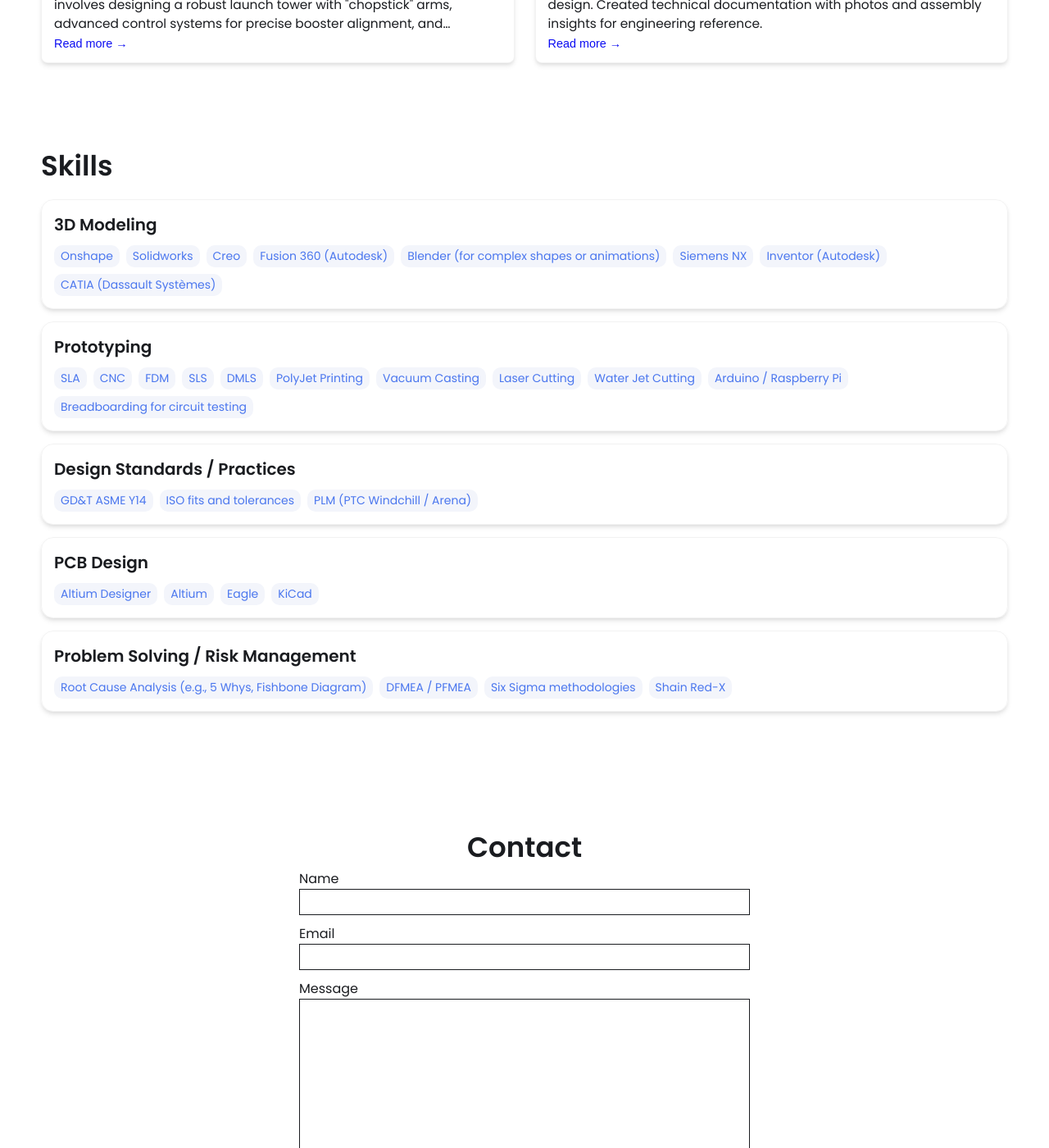
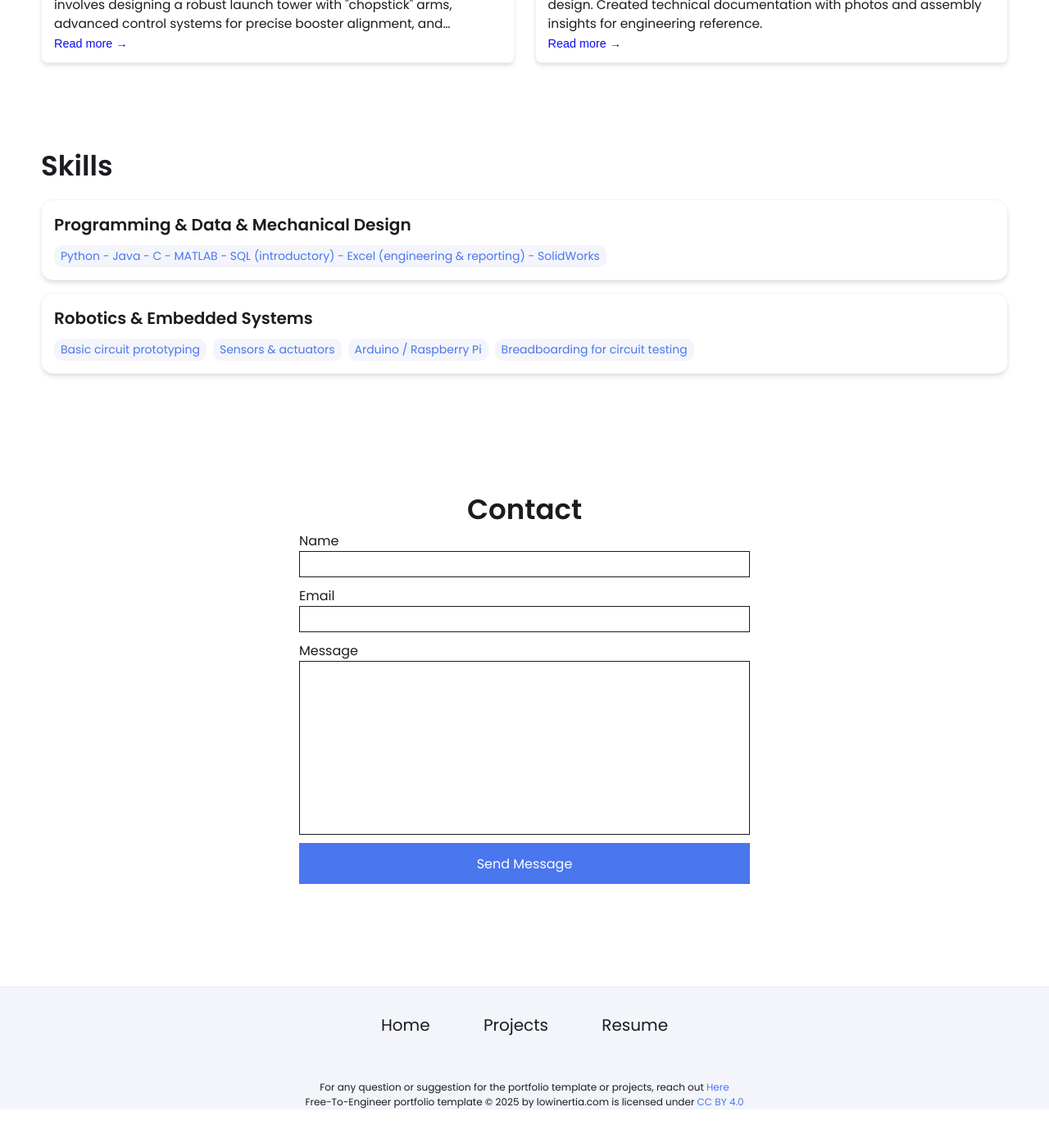
Before and after one commit to OGProjects-gif/OGProjects-gif.github.io, a Jekyll site: the page built from index.html, in a window 1280 px wide and 1400 px high, scrolled down 1449 px. Shown: the whole window at 82% size. Built offline with Jekyll 4.4.1, drawn with Linux system fonts in a browser that asks for light colours; after the commit the page ends 2802 px from its top, so only the background shows below that; some of the changed text lies outside the part shown.

Commit message:
Update _config.yml

```diff
--- a/_config.yml
+++ b/_config.yml
@@ -7,17 +7,19 @@
 
 # Main Page Setup
 
-title: John Doe's Portfolio # This is what shows up in the tab of the browser
+title: Amirali Oudighadim | Engineering Portfolio # This is what shows up in the tab of the browser
 
 
 
 # Hero Section
-name: John Doe
-headline: headline message
+name: Amirali Oudighadim
+headline: Aspiring Electrical Engineer | Robotics, Data & Systems
 description: >- # dont remove this line. this will ignore all new lines until the next section
-  Write an awesome intro and discuss your highlights and qualification. You can edit this
-  line in _config.yml. It will appear in your document head meta (for
-  Google search results) and in your feed.xml site description.
+  High school honours student with hands-on experience in mechanical design,
+  robotics, and data analytics. Exposure to aviation reliability, optical
+  networks, and enterprise BI workflows through engineering placements and
+  clubs. Interested in building practical systems that blend hardware,
+  software, and data-driven decision making.
 
 # Place your profile image in /assets/images/profile-image/folder and edit the file name
 profile_image: ./assets/images/profile-image/avatar.jpeg
@@ -25,70 +27,34 @@ profile_image: ./assets/images/profile-image/avatar.jpeg
 
 # Link your resume
 # You can place your resume in assets/resume/{resume.pdf or add external link such as pdf saved in google drive
-resume-url: https://drive.google.com/file/d/13Z3duVzh-gguPU5r03oJVEE6rV9rd3DS/view?usp=sharing # or /assets/resume/resume.pdf
+resume-url: https://drive.google.com/file/d/1T268nQ2lq97r51IM77-MKOxNFoyWA9EY/view?usp=sharing
 
 
 # Set up external links - this will show up as small icons next to your name.
 
 external-links:    # input only your own url slug. The icons with missing entries will not appear.
-  linkedin: test    # https://www.linkedin.com/in/{your url slug}
-  github: leea12    # https://github.com/{your url slug}
-  stackoverflow: test      # https://stackoverflow.com/users/{your url slug}
-  medium:            # https://medium.com/@{your url slug}
-  x-twitter:   # https://x.com/{your url slug}
-  threads:            # https://threads.net/@{your url slug}
-  instragram:       # https://instagram.com/{your url slug}
-  youtube:           # https://youtube.com/@{your url slug}
-  discord:            # https://discord.com/users/{your url slug}
-  bluesky:           # https://bsky.app/profile/{your url slug}
+  linkedin: www.linkedin.com/in/amirali-oudighadim-10142635b
+    # https://www.linkedin.com/in/{your url slug}
+  github: ao07engineer    # https://github.com/{your url slug}
 
 
 # Skills Section - Add the list of your Skills by categories/tools. The indentation for each level needs to be precise.
 skills:
-  - category: 3D Modeling
+  - category: Programming & Data & Mechanical Design
     tools:
-    - Onshape
-    - Solidworks
-    - Creo
-    - Fusion 360 (Autodesk)
-    - Blender (for complex shapes or animations)
-    - Siemens NX
-    - Inventor (Autodesk)
-    - CATIA (Dassault Systèmes)
-  - category: Prototyping
+    - Python
+      - Java
+      - C
+      - MATLAB
+      - SQL (introductory)
+      - Excel (engineering & reporting)
+      - SolidWorks
+  - category: Robotics & Embedded Systems
     tools:
-    - SLA
-    - CNC
-    - FDM
-    - SLS
-    - DMLS
-    - PolyJet Printing
-    - Vacuum Casting
-    - Laser Cutting
-    - Water Jet Cutting
+    - Basic circuit prototyping
+    - Sensors & actuators
     - Arduino / Raspberry Pi
     - Breadboarding for circuit testing
-  - category: Design Standards / Practices
-    tools:
-    - GD&T ASME Y14
-    - ISO fits and tolerances
-    - PLM (PTC Windchill / Arena)
-  - category: PCB Design
-    tools:
-    - Altium Designer
-    - Altium
-    - Eagle
-    - KiCad
-  - category: Problem Solving / Risk Management
-    tools:
-    - Root Cause Analysis (e.g., 5 Whys, Fishbone Diagram)
-    - DFMEA / PFMEA
-    - Six Sigma methodologies
-    - Shain Red-X
-
-
-# Contact Form Setup. Setup an account and copy over the key. When someone fills out the form, it will be received in your email.
-formspree-key:   https://formspree.io/f/{8-digit key}
 
 
 
```
